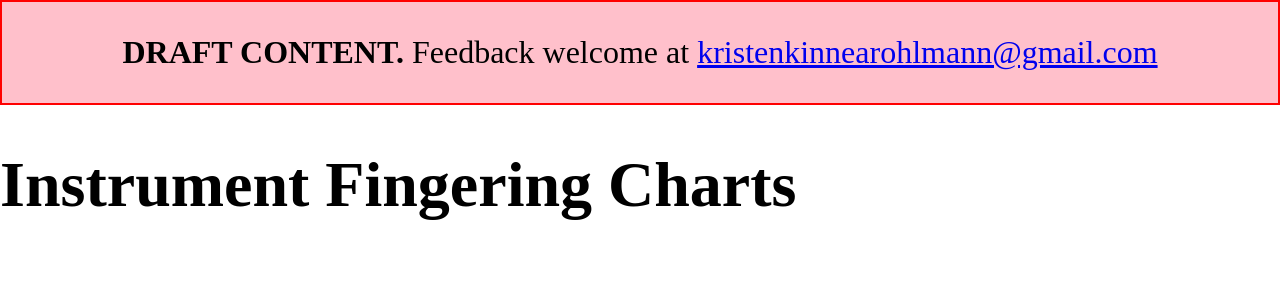
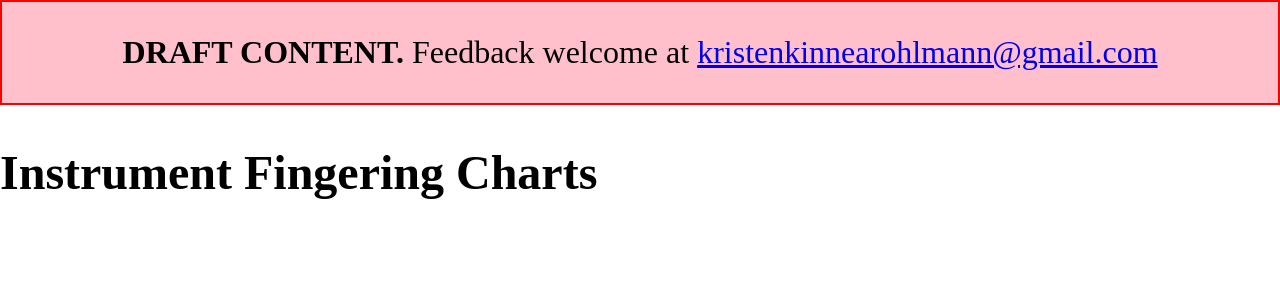
Before and after one commit to kristenkinnearohlmann/instrument-fingering-charts, a SvelteKit app: page / in a window 1280 px wide. Shown: the top 300 px of the page. Built offline with nearby package versions, Linux system fonts and the light colour scheme.

Commit message:
Add PageHeader to root route

```diff
--- a/src/routes/+page.svelte
+++ b/src/routes/+page.svelte
@@ -1,5 +1,6 @@
 <script>
 	import DraftHeader from '../components/DraftHeader.svelte';
+	import PageHeader from '../components/PageHeader.svelte';
 	let name = 'world';
 </script>
 
@@ -8,8 +9,7 @@
 </svelte:head>
 
 <DraftHeader />
-
-<h1>Instrument Fingering Charts</h1>
+<PageHeader />
 
 <style>
 	:global(*) {
```
